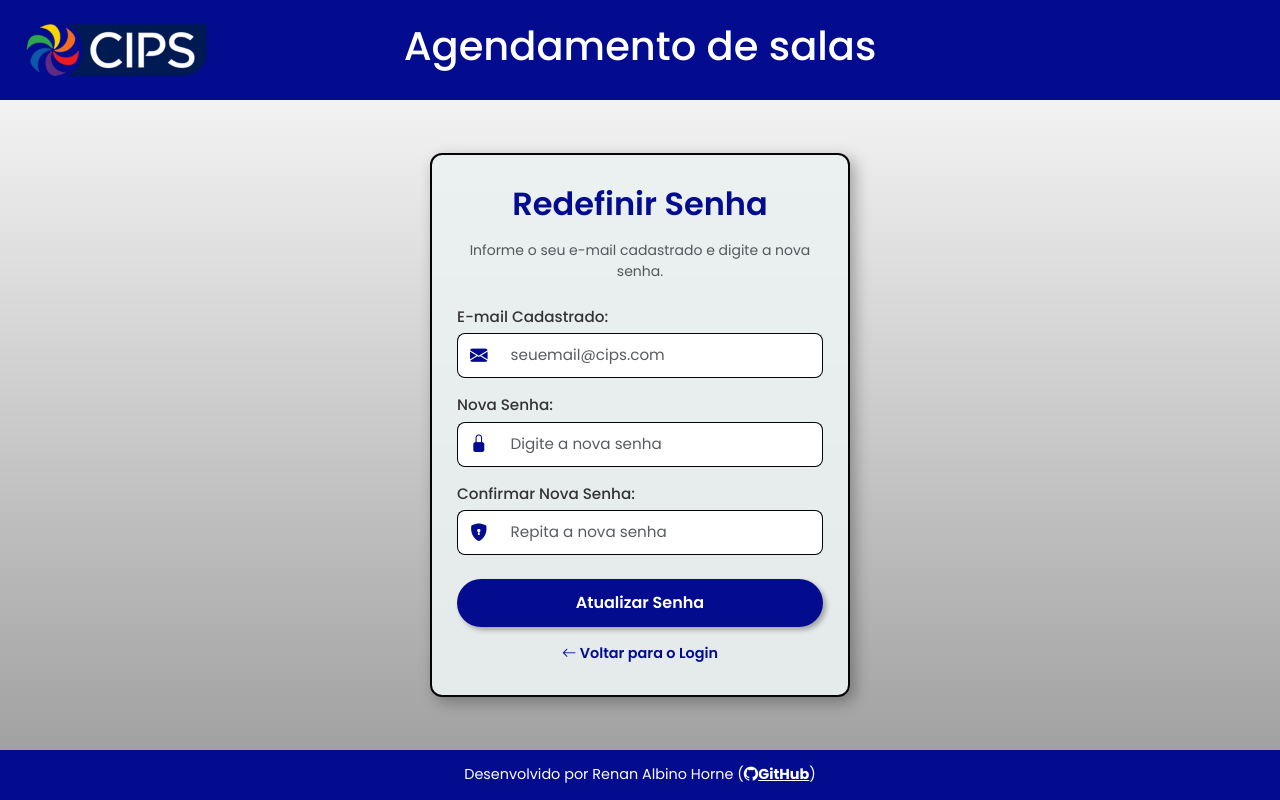
After one commit to RenanHornet/Projeto_Agendamento_CIPS, a PHP site: page /html/esqueci_senha.html in a window 1280 px wide. The commit adds this page. Run offline with PHP 8.4, Linux system fonts and the light colour scheme.

Commit message:
#13: criado a funcionalidade de alterar a senha / fix bug do css

```diff
--- /dev/null
+++ b/css/style.css
@@ -0,0 +1,301 @@
+
+body {
+    font-family: 'Poppins', sans-serif;
+    background: linear-gradient(to bottom, #fff, #9b9b9b);
+    margin: 0;
+    display: flex;
+    flex-direction: column;
+    min-height: 100vh;
+}
+
+* {
+    box-sizing: border-box;
+}
+
+/* Cabeçalho */
+.divHeader {
+    width: 100%;
+    height: 100px;
+    background-color: rgb(3, 12, 143);
+    text-align: center;
+    color: white;
+    display: flex;
+    justify-content: center;
+    align-items: center;
+    position: relative;
+    padding: 0 20px;
+}
+
+.imagemLogo {
+    position: absolute;
+    left: 15px;
+    display: flex;
+    align-items: center;
+}
+
+.imagemLogo img {
+    height: 200px;
+    width: auto;
+}
+
+.btnSair {
+    position: absolute;
+    right: 25px;
+    background-color: rgba(255, 255, 255, 0.15);
+    color: white !important;
+    text-decoration: none;
+    font-weight: 500;
+    font-size: 0.95rem;
+    padding: 8px 16px;
+    border-radius: 20px;
+    border: 1px solid rgba(255, 255, 255, 0.4);
+    display: inline-flex;
+    align-items: center;
+    transition: all 0.2s ease-in-out;
+}
+
+.btnSair:hover {
+    background-color: #c82333;
+    border-color: #c82333;
+    color: white !important;
+    transform: scale(1.03);
+}
+
+
+main {
+    flex: 1;
+    display: flex;
+    flex-direction: row;
+    justify-content: center;
+    align-items: center;
+    padding: 40px 20px;
+}
+
+
+.container {
+    background-color: rgba(235, 241, 241, 0.9);
+    width: 100%;
+    max-width: 450px;
+    height: 100%;
+    text-align: center;
+    border: 2px solid #050505;
+    border-radius: 12px;
+    box-shadow: 5px 5px 15px rgba(0, 0, 0, 0.3);
+    padding: 30px 25px;
+    display: flex;
+    flex-direction: column;
+}
+
+.listaReservas {
+    background-color: rgba(235, 241, 241, 0.9);
+    width: 100%;
+    max-width: 450px;
+    height: 580px;
+    border: 2px solid #050505;
+    border-radius: 12px;
+    box-shadow: 5px 5px 15px rgba(0, 0, 0, 0.3);
+    padding: 25px 20px;
+    display: flex;
+    flex-direction: column;
+}
+
+.navegacaoData{
+    display: flex;
+    justify-content: space-between;
+    align-items: center;
+    background-color: #fff;
+    border: 1px solid #05050505;
+    border-radius: 8px;
+    padding: 8px 12px;
+    margin-bottom: 12px;
+}
+
+.dataAtual{
+    font-size:0.9rem;
+    font-weight: 500;
+    color: #333;
+    white-space:nowrap;
+}
+
+.btnSeta{
+    display: inline-flex;
+    align-items: center;
+    justify-content: center;
+    width: 30px;
+    height: 30px;
+    background-color: rgb(3, 12, 143);
+    color: white !important;
+    border-radius: 50%;
+    text-decoration: none;
+    font-size: 0.85rem;
+    transition: background-color 0.2 ease, transform 0.1s ease;
+}
+
+.btnSeta:hover{
+    background-color: #020a80;
+    transform: scale(1.08);
+}
+
+.scrollInterno {
+    flex: 1;
+    overflow-y: auto;
+    padding-right: 6px;
+    margin-top: 5px;
+}
+
+.scrollInterno::-webkit-scrollbar {
+    width: 6px;
+}
+
+.scrollInterno::-webkit-scrollbar-thumb {
+    background-color: rgba(3, 12, 143, 0.4);
+    border-radius: 10px;
+}
+
+.itemReserva{
+    background-color: #fff;
+    border: 1px solid #ccc;
+    border-radius: 8px;
+    padding: 12px 15px;
+    margin-bottom: 10px;
+    text-align: start;
+    box-shadow: 0 2px 4px rgba(0,0,0,0.05);
+}
+
+.itemReserva p {
+    margin-bottom: 3px;
+    font-size: 0.88rem;
+    color: #333;
+}
+
+h2 {
+    font-weight: 600;
+    color: rgb(3, 12, 143);
+}
+
+.formFont {
+    font-weight: 500;
+    font-size: 0.95rem;
+    display: block;
+    margin-bottom: 5px;
+    color: #333;
+}
+
+
+.textCips {
+    color: rgb(3, 12, 143) !important;
+}
+
+
+.input-group .input-group-text {
+    border-color: #050505;
+    border-top-left-radius: 8px;
+    border-bottom-left-radius: 8px;
+    font-size: 1.1rem;
+}
+
+.input-group .form-control {
+    border-color: #050505;
+    border-top-right-radius: 8px;
+    border-bottom-right-radius: 8px;
+    padding: 10px 12px;
+    font-size: 0.95rem;
+}
+
+.input-group .form-control:focus {
+    box-shadow: none;
+    border-color: rgb(3, 12, 143);
+}
+
+
+.button {
+    box-shadow: 3px 3px 5px rgba(0, 0, 0, 0.3);
+    cursor: pointer;
+    background-color: rgb(3, 12, 143);
+    color: white;
+    border: none;
+    border-radius: 25px;
+    padding: 12px;
+    font-size: 1rem;
+    font-weight: 600;
+    transition: all 0.2s ease-in-out;
+}
+
+.button:hover {
+    transform: scale(1.02);
+    background-color: #020a80;
+}
+
+.button:active {
+    transform: scale(0.98);
+}
+
+.btnCancelar {
+    background-color: rgb(3, 12, 143) !important;
+    color: white !important;
+    border-radius: 20px;
+}
+
+.btnCancelar:hover{
+    background-color: #c82333 !important;
+
+}
+
+
+.linkCadastro {
+    color: rgb(3, 12, 143);
+    font-weight: 600;
+    text-decoration: none;
+    font-size: 0.9rem;
+}
+
+.linkCadastro:hover {
+    text-decoration: underline;
+}
+
+
+.divFooter {
+    width: 100%;
+    height: 50px;
+    text-align: center;
+    background-color: rgb(3, 12, 143);
+    color: white;
+    display: flex;
+    justify-content: center;
+    align-items: center;
+    font-size: 0.9rem;
+}
+
+.linkGit {
+    color: #fff;
+    font-weight: bold;
+    text-decoration: underline;
+}
+
+/* Responsividade para Celulares */
+@media (max-width: 768px) {
+    .divHeader {
+        height: auto;
+        flex-direction: column;
+        padding: 15px;
+        gap: 10px;
+    }
+
+    .imagemLogo, .btnSair {
+        position: relative;
+        left: 0;
+    }
+
+    .imagemLogo img {
+        height: 100px;
+    }
+
+    .divHeader h1 {
+        font-size: 1.3rem;
+        margin: 0;
+    }
+
+    .container {
+        padding: 25px 20px;
+    }
+}
--- a/html/cadastro.html
+++ b/html/cadastro.html
@@ -60,7 +60,7 @@
 
     <footer>
         <div class="divFooter">
-            <p class="mb-0">Desenvolvido por Renan Albino Horne (<a href="https://github.com/RenanHornet" target="_blank" class="linkGit">GitHub</a>)</p>
+            <p class="mb-0">Desenvolvido por Renan Albino Horne (<a href="https://github.com/RenanHornet" target="_blank" class="linkGit"><i class="bi bi-github"></i>GitHub</a>)</p>
         </div>
     </footer>
     <script src="https://cdn.jsdelivr.net/npm/bootstrap@5.3.3/dist/js/bootstrap.bundle.min.js"></script>
--- a/html/dashboard.php
+++ b/html/dashboard.php
@@ -207,7 +207,7 @@ try {
 
     <footer>
         <div class="divFooter">
-            <p class="mb-0">Desenvolvido por Renan Albino Horne (<a href="https://github.com/RenanHornet" target="_blank" class="linkGit">GitHub</a>)</p>
+            <p class="mb-0">Desenvolvido por Renan Albino Horne (<a href="https://github.com/RenanHornet" target="_blank" class="linkGit"><i class="bi bi-github"></i>GitHub</a>)</p>
         </div>
     </footer>
 
--- /dev/null
+++ b/html/esqueci_senha.html
@@ -0,0 +1,70 @@
+<!DOCTYPE html>
+<html lang="pt-br">
+<head>
+    <meta charset="UTF-8">
+    <meta name="viewport" content="width=device-width, initial-scale=1.0">
+    <title>Redefinir Senha - Agendamento CIPS</title>
+    <link rel="preconnect" href="https://fonts.googleapis.com">
+    <link rel="preconnect" href="https://fonts.gstatic.com" crossorigin>
+    <link href="https://fonts.googleapis.com/css2?family=Poppins:wght@300;400;500;600;700&display=swap" rel="stylesheet">
+    <link href="https://cdn.jsdelivr.net/npm/bootstrap@5.3.3/dist/css/bootstrap.min.css" rel="stylesheet">
+    <link rel="stylesheet" href="https://cdn.jsdelivr.net/npm/bootstrap-icons@1.11.3/font/bootstrap-icons.min.css">
+    <link rel="stylesheet" href="../css/style.css">
+</head>
+<body class="d-flex flex-column min-vh-100">
+
+    <header>
+        <div class="divHeader">
+            <div class="imagemLogo">
+                <img src="../images/logo_cips.png" alt="Logo CIPS">
+            </div>
+            <h1>Agendamento de salas</h1>
+        </div>
+    </header>
+
+    <main class="container-fluid flex-grow-1 d-flex justify-content-center align-items-center py-4">
+        <div class="container" style="max-width: 420px;">
+            <h2 class="mb-3">Redefinir Senha</h2>
+            <p class="text-muted small mb-4">Informe o seu e-mail cadastrado e digite a nova senha.</p>
+
+            <form action="../php/redefinir_senha.php" method="POST">
+
+                <div class="mb-3 text-start">
+                    <label for="email" class="formFont">E-mail Cadastrado:</label>
+                    <div class="input-group">
+                        <span class="input-group-text bg-white border-end-0"><i class="bi bi-envelope-fill textCips"></i></span>
+                        <input type="email" id="email" name="email" class="form-control border-start-0" placeholder="seuemail@cips.com" required>
+                    </div>
+                </div>
+
+                <div class="mb-3 text-start">
+                    <label for="nova_senha" class="formFont">Nova Senha:</label>
+                    <div class="input-group">
+                        <span class="input-group-text bg-white border-end-0"><i class="bi bi-lock-fill textCips"></i></span>
+                        <input type="password" id="nova_senha" name="nova_senha" class="form-control border-start-0" placeholder="Digite a nova senha" required>
+                    </div>
+                </div>
+
+                <div class="mb-4 text-start">
+                    <label for="confirmar_senha" class="formFont">Confirmar Nova Senha:</label>
+                    <div class="input-group">
+                        <span class="input-group-text bg-white border-end-0"><i class="bi bi-shield-lock-fill textCips"></i></span>
+                        <input type="password" id="confirmar_senha" name="confirmar_senha" class="form-control border-start-0" placeholder="Repita a nova senha" required>
+                    </div>
+                </div>
+
+                <button type="submit" class="button w-100 mb-3">Atualizar Senha</button>
+            </form>
+
+            <a href="../index.html" class="linkCadastro"><i class="bi bi-arrow-left"></i> Voltar para o Login</a>
+        </div>
+    </main>
+
+    <footer>
+        <div class="divFooter">
+            <p class="mb-0">Desenvolvido por Renan Albino Horne (<a href="https://github.com/RenanHornet" target="_blank" class="linkGit"><i class="bi bi-github"></i>GitHub</a>)</p>
+        </div>
+    </footer>
+
+</body>
+</html>
--- a/sistema_cips.sql
+++ b/sistema_cips.sql
@@ -3,7 +3,7 @@ CREATE TABLE IF NOT EXISTS usuarios (
     id INT AUTO_INCREMENT PRIMARY KEY,
     nome VARCHAR(100) NOT NULL,
     email VARCHAR(100) NOT NULL UNIQUE,
-    senha VARCHAR(255) NOT NULL -- Guardaremos o hash da senha aqui!
+    senha VARCHAR(255) NOT NULL
 );
 
 CREATE TABLE IF NOT EXISTS salas (
```
Also changed, not shown: index.html (+4 -3 lines), php/redefinir_senha.php (added, +56 -0 lines).
